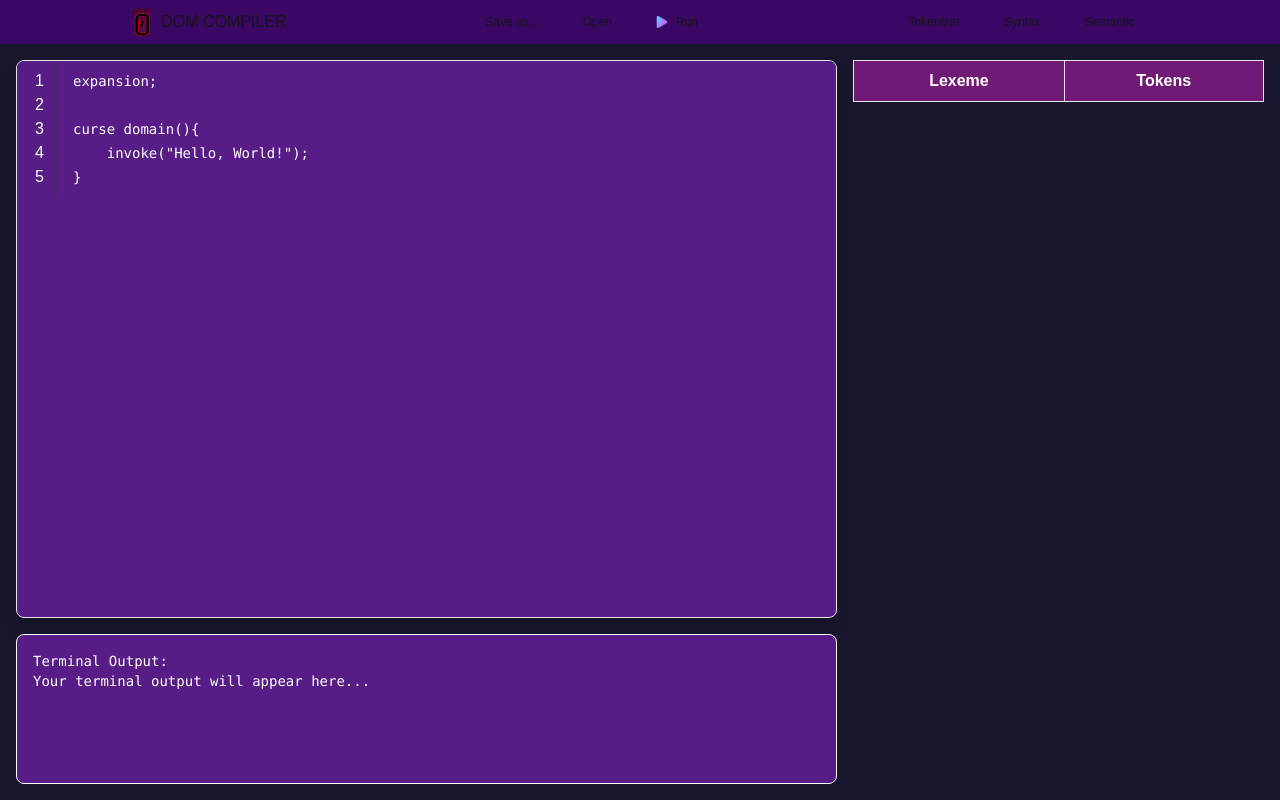
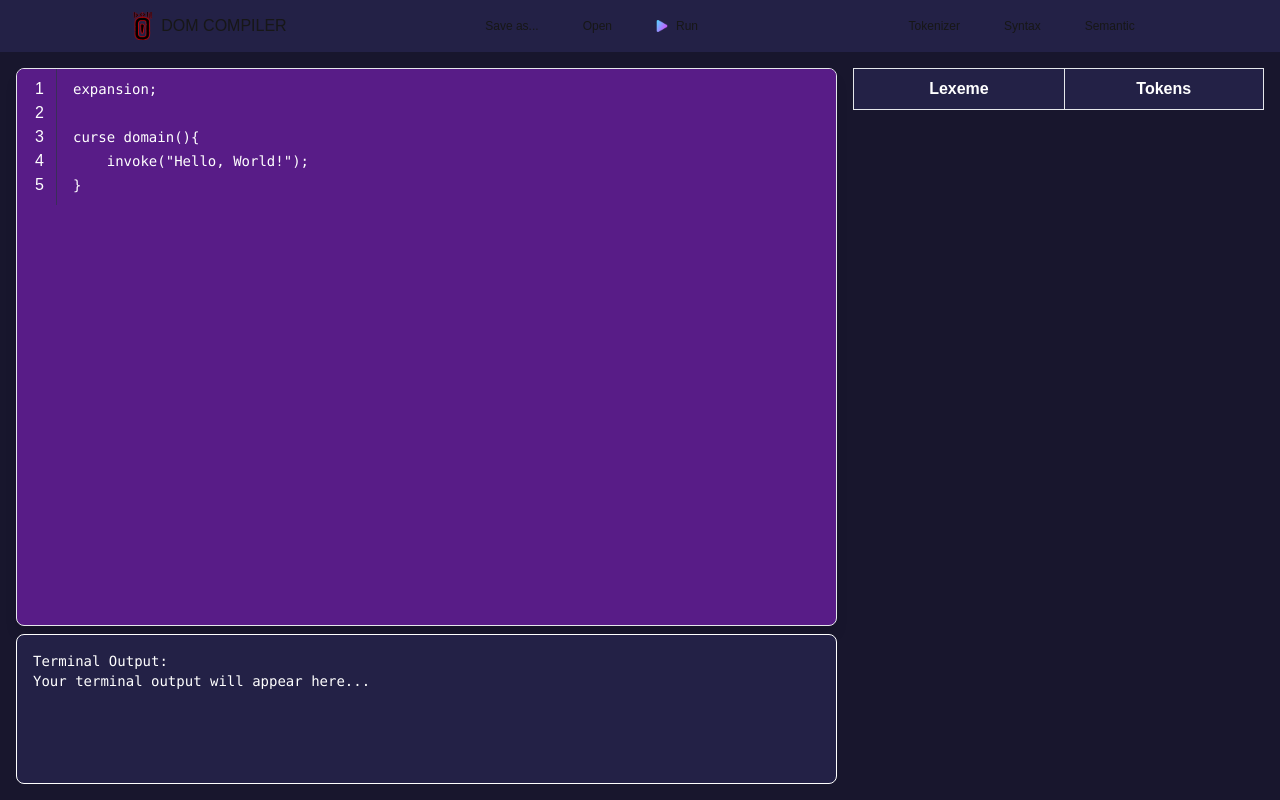
Before and after one commit to IEMDomain04/DOM-IDE, a Next.js app: page / in a window 1280 px wide. Built offline with nearby package versions, Linux system fonts and the light colour scheme.

Commit message:
Revert: Previous Color Scheme

```diff
--- a/src/app/components/Topnav.tsx
+++ b/src/app/components/Topnav.tsx
@@ -8,7 +8,7 @@ export default function Topnav({ onRunClick }: TopnavProps) {
   return (
     <div>
       {/* Top Nav */}
-      <div className="flex justify-around px-10 py-2 bg-purple-950">
+      <div className="flex justify-around px-10 py-3" style={{backgroundColor: '#232146'}}>
         {/* Logo and Title of Compiler */}
         <div className="flex gap-x-2 items-center">
           <img src="/dom-icon.svg" width={20} height={20} alt="Dom icon" />
--- a/src/app/page.tsx
+++ b/src/app/page.tsx
@@ -148,8 +148,8 @@ curse domain(){
 
           {/* Terminal Section */}
           <div
-            className="mt-4 p-4 bg-purple-900 text-white text-sm font-mono rounded-lg border border-white"
-            style={{ minHeight: '150px' }}
+            className="mt-2 p-4 text-white text-sm font-mono rounded-lg border border-white"
+            style={{ minHeight: '150px', backgroundColor: '#232146' }}
           >
             <div>Terminal Output:</div>
             <div className="overflow-auto" style={{ maxHeight: '120px' }}>
@@ -171,7 +171,9 @@ curse domain(){
                 borderRadius: '9px',
               }}
             >
-              <thead className="bg-fuchsia-900">
+              <thead style={{
+                backgroundColor: '#232146'
+              }}>
                 <tr>
                   <th className="py-2 px-4 border">Lexeme</th>
                   <th className="py-2 px-4 border">Tokens</th>
```
